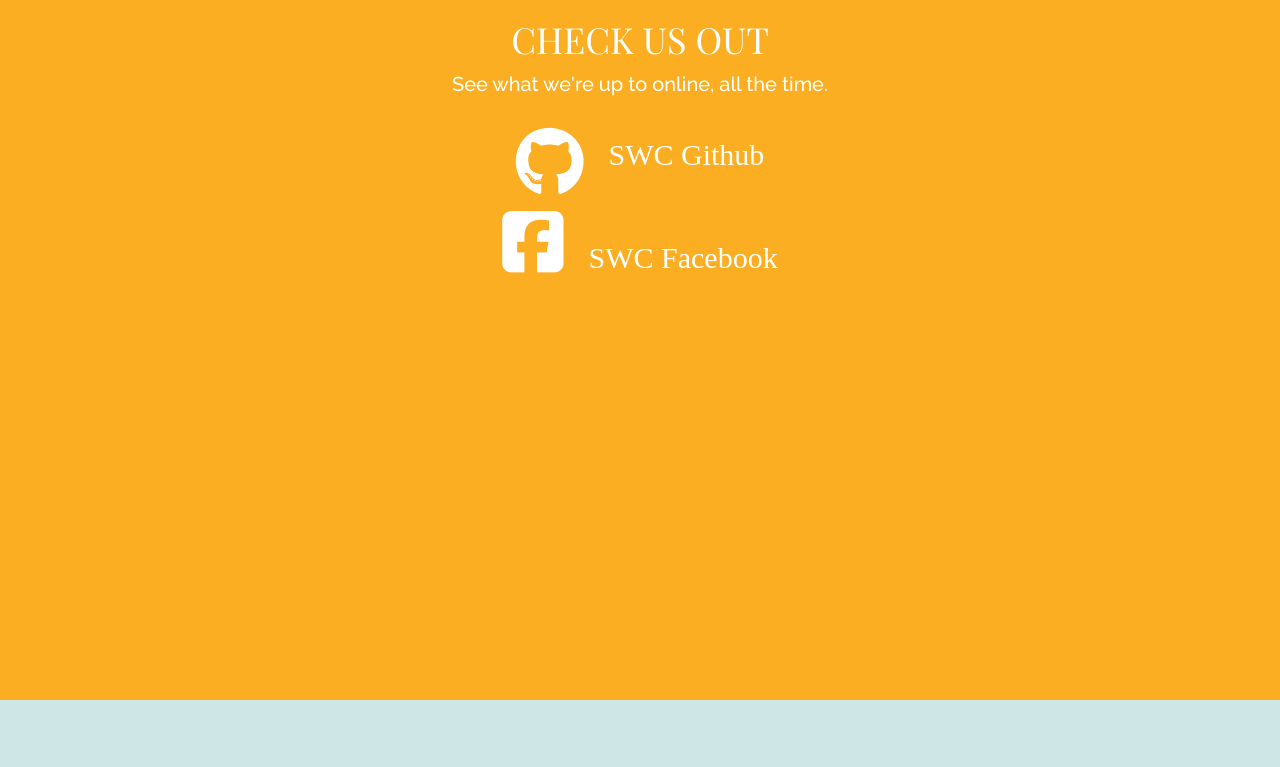
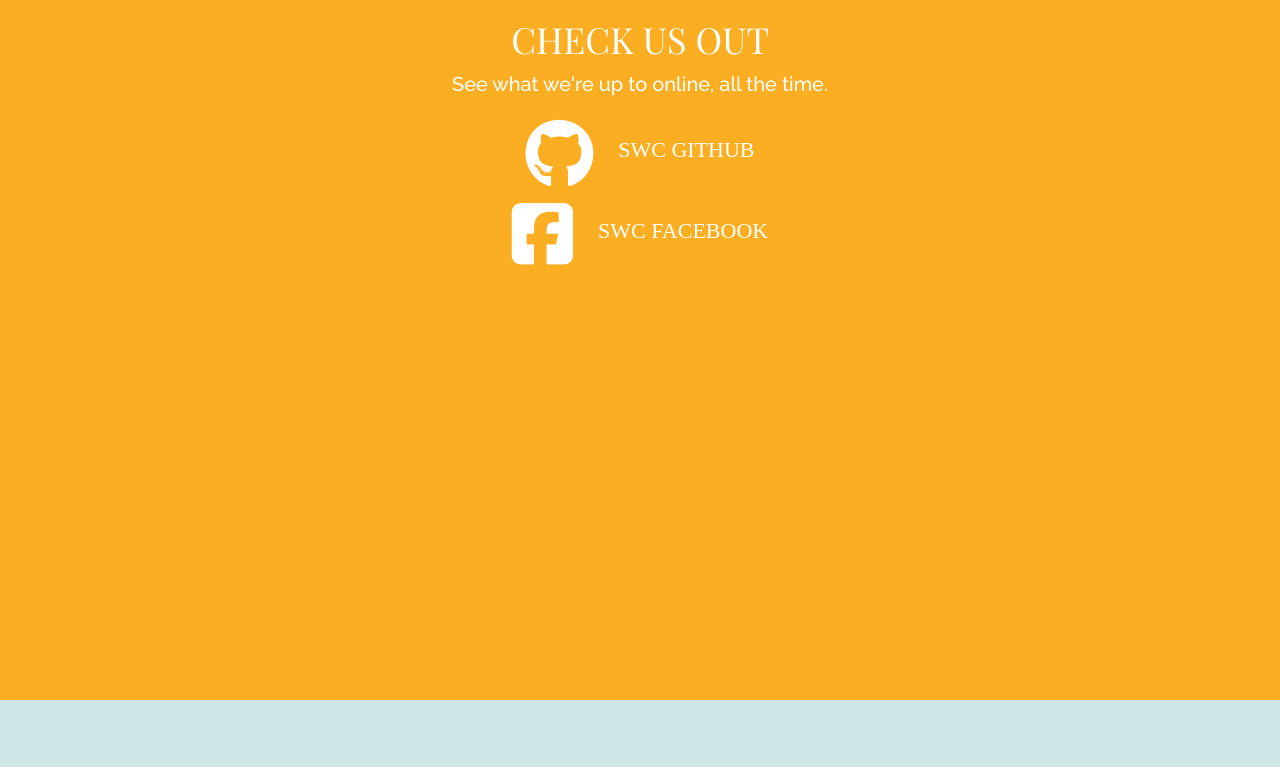
Before and after one commit to wmswc/wmswc.github.io-old, a website: page index.html in a window 1280 px wide. Shown: the part 2500-3267 px from the top of the page. Drawn offline with nearby package versions, Linux system fonts and the light colour scheme.

Commit message:
display check

```diff
--- a/css/scrolling-nav.css
+++ b/css/scrolling-nav.css
@@ -231,6 +231,8 @@ of those sections to manage the look and feel of the site. */
     position:relative;
     font-family:'Playfair', serif;
     padding-left: 25px;
+    text-transform: uppercase;
+    font-size:22px;
 }
 
 .team-section {
--- a/index.html
+++ b/index.html
@@ -216,7 +216,7 @@
                 <!-- <div class="col-md-4 col-sm-4"><a target="_blank" href="https://github.com/wmswc"><h2 style="font-family:'Raleway',sans-serif;">SWC Github</h2></a></div>              -->
             </div>
              <div class="row">
-                <div class="col-lg-12"><i class="fa fa-facebook-square fa-5x"></i><a target="_blank" href="https://www.facebook.com/WMSWC/"><h2>SWC Facebook</h2></a></div>
+                <div class="col-lg-12"><i class="fa fa-facebook-square fa-5x" style="vertical-align: middle; display: inline-block;"></i><a target="_blank" href="https://www.facebook.com/WMSWC/"><h2>SWC Facebook</h2></a></div>
             </div>
             <!-- <div class="row"></div> -->
         </div>
```
